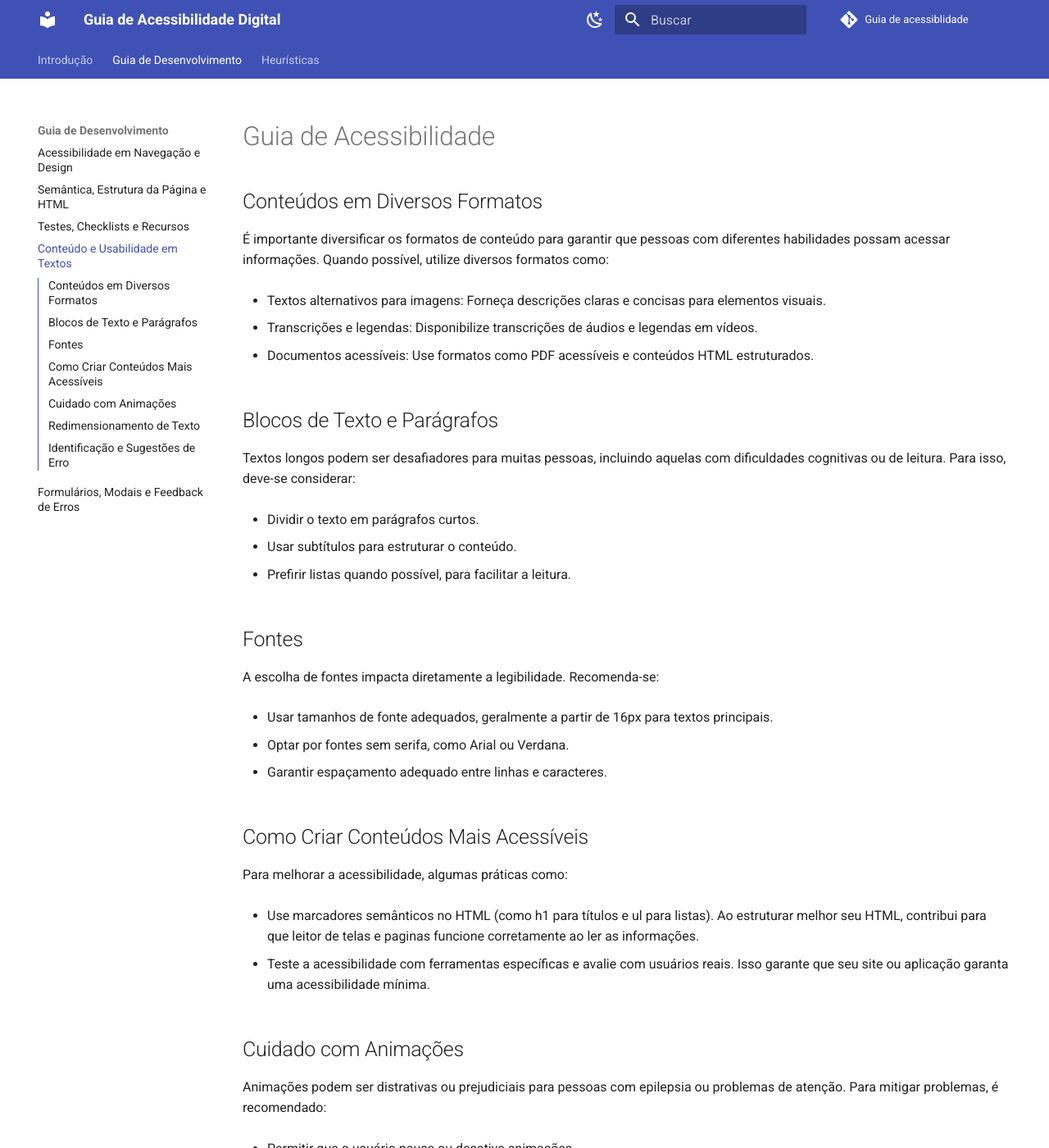
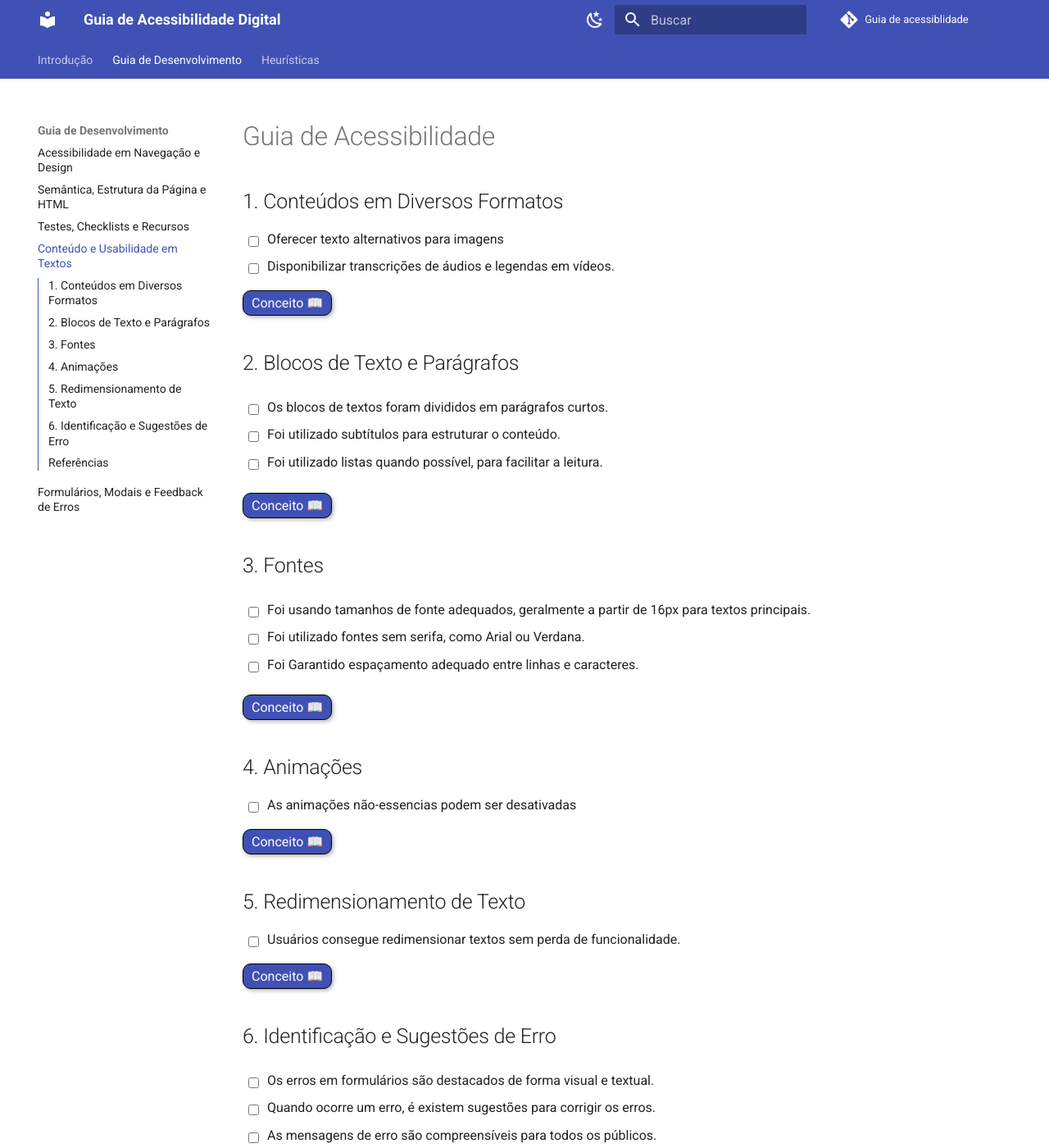
Before and after one commit to joseandre25/IHC-G02-Guia-De-Acessibilidade, an MkDocs documentation site: the page built from docs/topics/grupo4.md, in a window 1280 px wide and 1400 px high. Shown: the whole window at 82% size. Built offline with MkDocs 1.6.1 and Material for MkDocs 9.7.7, drawn with Linux system fonts in a browser that asks for light colours; some web fonts are replaced; comment, search, counter and statistics services are not loaded; some of the changed text lies outside the part shown.

Commit message:
add: topico 4 - new model

```diff
--- a/docs/topics/grupo4.md
+++ b/docs/topics/grupo4.md
@@ -1,65 +1,139 @@
 # Guia de Acessibilidade
 
-## Conteúdos em Diversos Formatos
+## 1. Conteúdos em Diversos Formatos
 
-É importante diversificar os formatos de conteúdo para garantir que pessoas com diferentes habilidades possam acessar informações. Quando possível, utilize diversos formatos como:
+- [ ] Oferecer texto alternativos para imagens
+- [ ] Disponibilizar transcrições de áudios e legendas em vídeos.
 
-- Textos alternativos para imagens: Forneça descrições claras e concisas para elementos visuais.
+<style>
+  button:not(#aumentar):not(#diminuir) {
+    border: 1px solid black;
+    padding: 5px 10px;
+    border-radius: 10px; /* Adiciona cantos arredondados */
+    background-color: #4051B5; /* Cor de fundo */
+    color: white; /* Cor do texto */
+    font-size: 16px; /* Tamanho da fonte */
+    cursor: pointer; /* Cursor de ponteiro */
+    box-shadow: 2px 2px 5px rgba(0, 0, 0, 0.3); /* Sombra */
+    transition: background-color 0.3s, transform 0.3s;
+  }
+  button:not(#aumentar):not(#diminuir):hover {
+    background-color: #0056b3; /* Cor de fundo ao passar o mouse */
+    transform: scale(1.05); /* Aumenta ligeiramente o botão */
+  }
+</style>
 
-- Transcrições e legendas: Disponibilize transcrições de áudios e legendas em vídeos.
+<button title="alo" class="botao-conceito" onclick="let el = document.getElementById('diversosFormatos'); el.style.display = el.style.display === 'none' ? 'block' : 'none';">
+  Conceito 📖
+</button>
+<div id="diversosFormatos" style="display: none;">
+É importante diversificar os formatos de conteúdo para garantir que pessoas com diferentes habilidades possam acessar informações. Quando possível, utilize diversos para que atenda um demanda maior de público. <a href="#referencia-1">[1]</a> <a href="#referencia-2">[2]</a>
 
-- Documentos acessíveis: Use formatos como PDF acessíveis e conteúdos HTML estruturados.
+</div>
 
-## Blocos de Texto e Parágrafos
+## 2. Blocos de Texto e Parágrafos
 
-Textos longos podem ser desafiadores para muitas pessoas, incluindo aquelas com dificuldades cognitivas ou de leitura. Para isso, deve-se considerar:
+- [ ] Os blocos de textos foram divididos em parágrafos curtos.
 
-- Dividir o texto em parágrafos curtos.
+- [ ] Foi utilizado subtítulos para estruturar o conteúdo.
 
-- Usar subtítulos para estruturar o conteúdo.
+- [ ] Foi utilizado listas quando possível, para facilitar a leitura.
 
-- Prefirir listas quando possível, para facilitar a leitura.
+<button onclick="let el = document.getElementById('paragrafos'); el.style.display = el.style.display === 'none' ? 'block' : 'none';">
+  Conceito 📖
+</button>
+<div id="paragrafos" style="display: none;">
+Textos longos frequentemente apresentam uma estrutura complexa, com múltiplos parágrafos, subtópicos e argumentos interligados. Pessoas com dificuldades de leitura ou organização cognitiva podem ter dificuldade em identificar a estrutura principal, seguir o fluxo do texto e entender a relação entre as diferentes partes. <a href="#referencia-2">[2]</a>
+</div>
 
-## Fontes
 
-A escolha de fontes impacta diretamente a legibilidade. Recomenda-se:
+## 3. Fontes
 
-- Usar tamanhos de fonte adequados, geralmente a partir de 16px para textos principais.
+- [ ] Foi usando tamanhos de fonte adequados, geralmente a partir de 16px para textos principais.
 
-- Optar por fontes sem serifa, como Arial ou Verdana.
+- [ ] Foi utilizado fontes sem serifa, como Arial ou Verdana.
 
-- Garantir espaçamento adequado entre linhas e caracteres.
+- [ ] Foi Garantido espaçamento adequado entre linhas e caracteres.
 
-## Como Criar Conteúdos Mais Acessíveis
+<button onclick="let el = document.getElementById('fonte'); el.style.display = el.style.display === 'none' ? 'block' : 'none';">
+  Conceito 📖
+</button>
+<div id="fonte" style="display: none;">
+Uma fonte legível e agradável melhora a experiência do usuário, tornando a leitura mais confortável e eficiente. Isso resulta em maior engajamento, satisfação e tempo de permanência na página. Também torna a leitura mais rápida e fácil que permite que os usuários processem informações de forma mais eficiente, aumentando sua produtividade. <a href="#referencia-6">[6]</a>
+</div>
 
-Para melhorar a acessibilidade, algumas práticas como:
+## 4. Animações
 
-- Use marcadores semânticos no HTML (como h1 para títulos e ul para listas). Ao estruturar melhor seu HTML, contribui para que leitor de telas e paginas funcione corretamente ao ler as informações.
+- [ ] As animações não-essencias podem ser desativadas
 
-- Teste a acessibilidade com ferramentas específicas e avalie com usuários reais. Isso garante que seu site ou aplicação garanta uma acessibilidade mínima.
+<button onclick="let el = document.getElementById('animacoes'); el.style.display = el.style.display === 'none' ? 'block' : 'none';">
+  Conceito 📖
+</button>
+<div id="animacoes" style="display: none;">
+Animações podem ser distrativas ou prejudiciais para pessoas com epilepsia ou problemas de atenção. Para mitigar problemas, é recomendado permitir que o usuário pause ou desative animações. <a href="#referencia-3">[3]</a>
+</div>
 
-## Cuidado com Animações
+## 5. Redimensionamento de Texto
 
-Animações podem ser distrativas ou prejudiciais para pessoas com epilepsia ou problemas de atenção. Para mitigar problemas, é recomendado:
+- [ ] Usuários consegue redimensionar textos sem perda de funcionalidade.
 
-- Permitir que o usuário pause ou desative animações.
+<button onclick="let el = document.getElementById('rediTexto'); el.style.display = el.style.display === 'none' ? 'block' : 'none';">
+  Conceito 📖
+</button>
+<div id="rediTexto" style="display: none;">
+ Pessoas com deficiência visual, como baixa visão, daltonismo ou outras condições, podem ter dificuldades significativas com tamanhos de fonte fixos. A capacidade de aumentar ou diminuir o tamanho da fonte permite que esses usuários ajustem o texto para um nível que lhes seja confortável e legível, garantindo o acesso à informação e a inclusão digital. <a href="#referencia-4">[4]</a>
+</div>
 
-- Verificar se existe efeitos piscantes ou rápidas mudanças de luz.
+## 6. Identificação e Sugestões de Erro
 
-## Redimensionamento de Texto
+- [ ] Os erros em formulários são destacados de forma visual e textual.
 
-Usuários devem poder redimensionar textos sem perda de funcionalidade. Para isso:
+- [ ] Quando ocorre um erro, é existem sugestões para corrigir os erros.
 
-- Garantir que o layout seja responsivo.
+- [ ] As mensagens de erro são compreensíveis para todos os públicos.
 
-- Evitar medidas fixas em pixels para elementos importantes.
+<button onclick="let el = document.getElementById('erros'); el.style.display = el.style.display === 'none' ? 'block' : 'none';">
+  Conceito 📖
+</button>
+<div id="erros" style="display: none;">
+ Pessoas com deficiência, idosos ou usuários com pouca familiaridade com tecnologia podem encontrar dificuldades específicas na interação com sistemas digitais. A análise de erros permite identificar barreiras de acessibilidade e desenvolver soluções inclusivas. <a href="#referencia-5">[5]</a>
+</div>
 
-## Identificação e Sugestões de Erro
 
-Facilitar a interação corrigindo erros de forma clara e acessível:
+## Referências
 
-- Destacar erros em formulários de forma visual e textual.
+<a id="referencia-1" href="https://www.w3.org/WAI/WCAG22/Understanding/non-text-content.html" target="_blank" aria-label="WCAG 2.2 - Non-text Content">
+  1. WCAG 2.2 - Texto-visual
+</a>. Disponível em: <a href="https://www.w3.org/WAI/WCAG22/Understanding/non-text-content.html" target="_blank" aria-label="Link para WCAG 2.2 - Texto-visual">
+  https://www.w3.org/WAI/WCAG22/Understanding/non-text-content.html
+</a>. Acesso em 24 Jan. 2025.
 
-- Oferecer sugestões para corrigir os erros.
+<a id="referencia-2" href="https://www.w3.org/WAI/WCAG22/Understanding/captions-prerecorded" target="_blank" aria-label="WCAG 2.2 - Non-text Content">
+  2. WCAG 2.2 - Legendas
+</a>. Disponível em: <a href="https://www.w3.org/WAI/WCAG22/Understanding/captions-prerecorded" target="_blank" aria-label="Link para WCAG 2.2 - Legendas">
+  https://www.w3.org/WAI/WCAG22/Understanding/captions-prerecorded
+</a>. Acesso em 24 Jan. 2025.
 
-- Certificar de que mensagens de erro sejam compreensíveis para todos os públicos.
+<a id="referencia-3" href="https://www.w3.org/WAI/WCAG22/Understanding/animation-from-interactions" target="_blank" aria-label="WCAG 2.2 - Animações">
+  3. WCAG 2.2 - Animações
+</a>. Disponível em: <a href="https://www.w3.org/WAI/WCAG22/Understanding/animation-from-interactions" target="_blank" aria-label="Link para WCAG 2.2 - Animações">
+  https://www.w3.org/WAI/WCAG22/Understanding/animation-from-interactions
+</a>. Acesso em 24 Jan. 2025.
+
+<a id="referencia-4" href="https://www.w3.org/WAI/WCAG22/Understanding/resize-text" target="_blank" aria-label="WCAG 2.2 - Redimensionamento de texto">
+  4. WCAG 2.2 - Redimensionamento de texto
+</a>. Disponível em: <a href="https://www.w3.org/WAI/WCAG22/Understanding/resize-text" target="_blank" aria-label="Link para WCAG 2.2 - Redimensionamento de texto">
+  https://www.w3.org/WAI/WCAG22/Understanding/resize-text
+</a>. Acesso em 24 Jan. 2025.
+
+<a id="referencia-5" href="https://www.w3.org/WAI/WCAG22/Understanding/error-prevention-legal-financial-data" target="_blank" aria-label="WCAG 2.2 - Detecção de erros">
+  5. WCAG 2.2 - Detecção de erros
+</a>. Disponível em: <a href="https://www.w3.org/WAI/WCAG22/Understanding/error-prevention-legal-financial-data" target="_blank" aria-label="Link para WCAG 2.2 - Detecção de erros">
+  https://www.w3.org/WAI/WCAG22/Understanding/error-prevention-legal-financial-data
+</a>. Acesso em 24 Jan. 2025.
+
+<a id="referencia-6" href="https://www.w3.org/WAI/WCAG22/Understanding/contrast-enhanced" target="_blank" aria-label="WCAG 2.2 - Fontes">
+  6. WCAG 2.2 - Fontes
+</a>. Disponível em: <a href="https://www.w3.org/WAI/WCAG22/Understanding/contrast-enhanced" target="_blank" aria-label="Link para WCAG 2.2 - Fontes">
+  https://www.w3.org/WAI/WCAG22/Understanding/contrast-enhanced
+</a>. Acesso em 24 Jan. 2025.
```
